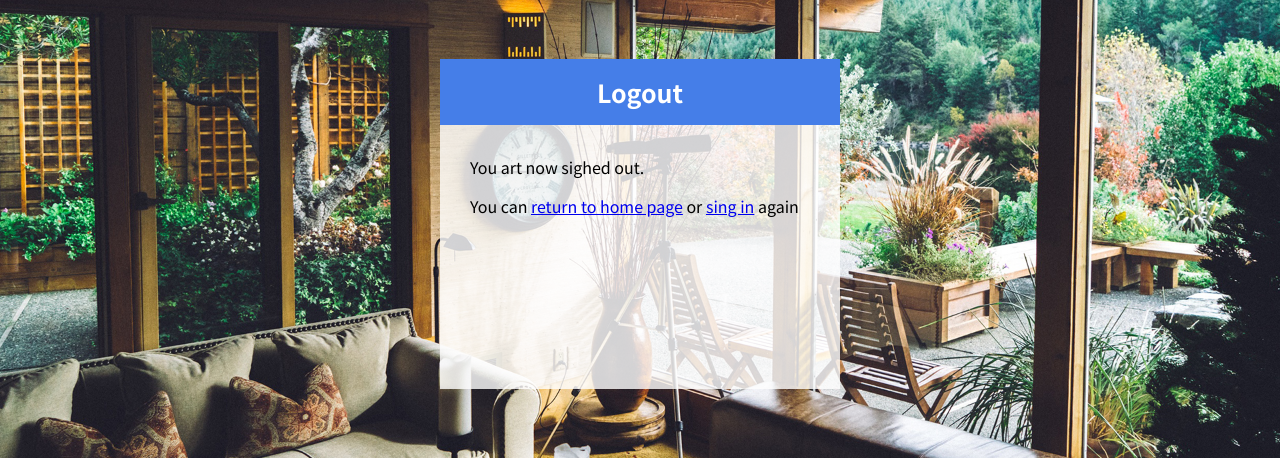
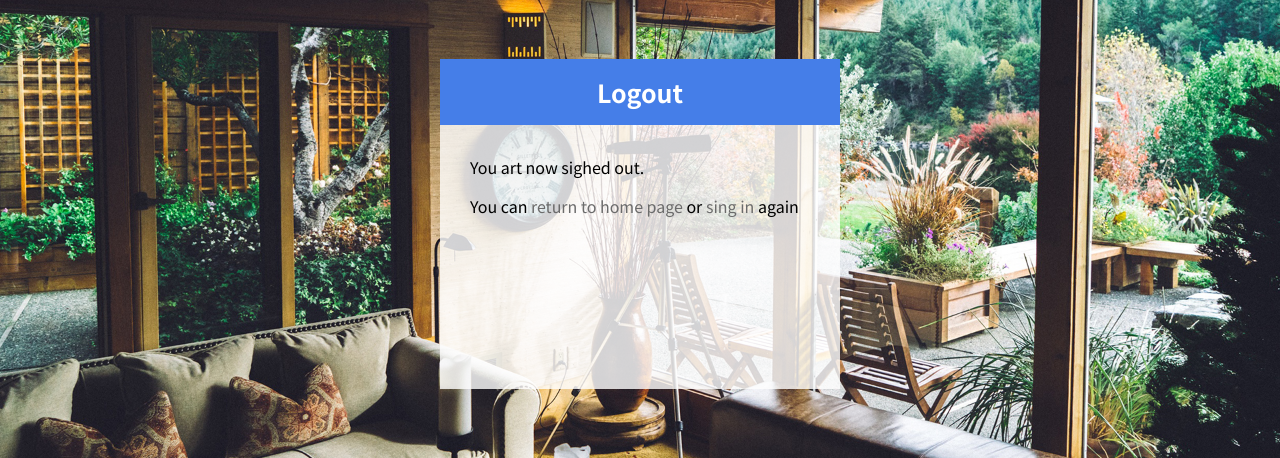
Before and after one commit to gra230434/videocenter, a Django app: template templates/index/logout.html in a window 1280 px wide. Shown: the part 176-634 px from the top of the page. Run offline with Django 3.2, Linux system fonts and the light colour scheme; the template is opened without the code that fills it: most values are stand-ins (such as "Sample title", 1, 10 or a date in 2020); some libraries are stand-ins or nearby versions.

Commit message:
Update style.css

```diff
--- a/static/index/style.css
+++ b/static/index/style.css
@@ -58,7 +58,9 @@ video {
 }
 
 a {
+	color: #6b6b6b;
 	background-color: transparent;
+	text-decoration-line: inherit;
 }
 
 abbr[title] {
```
